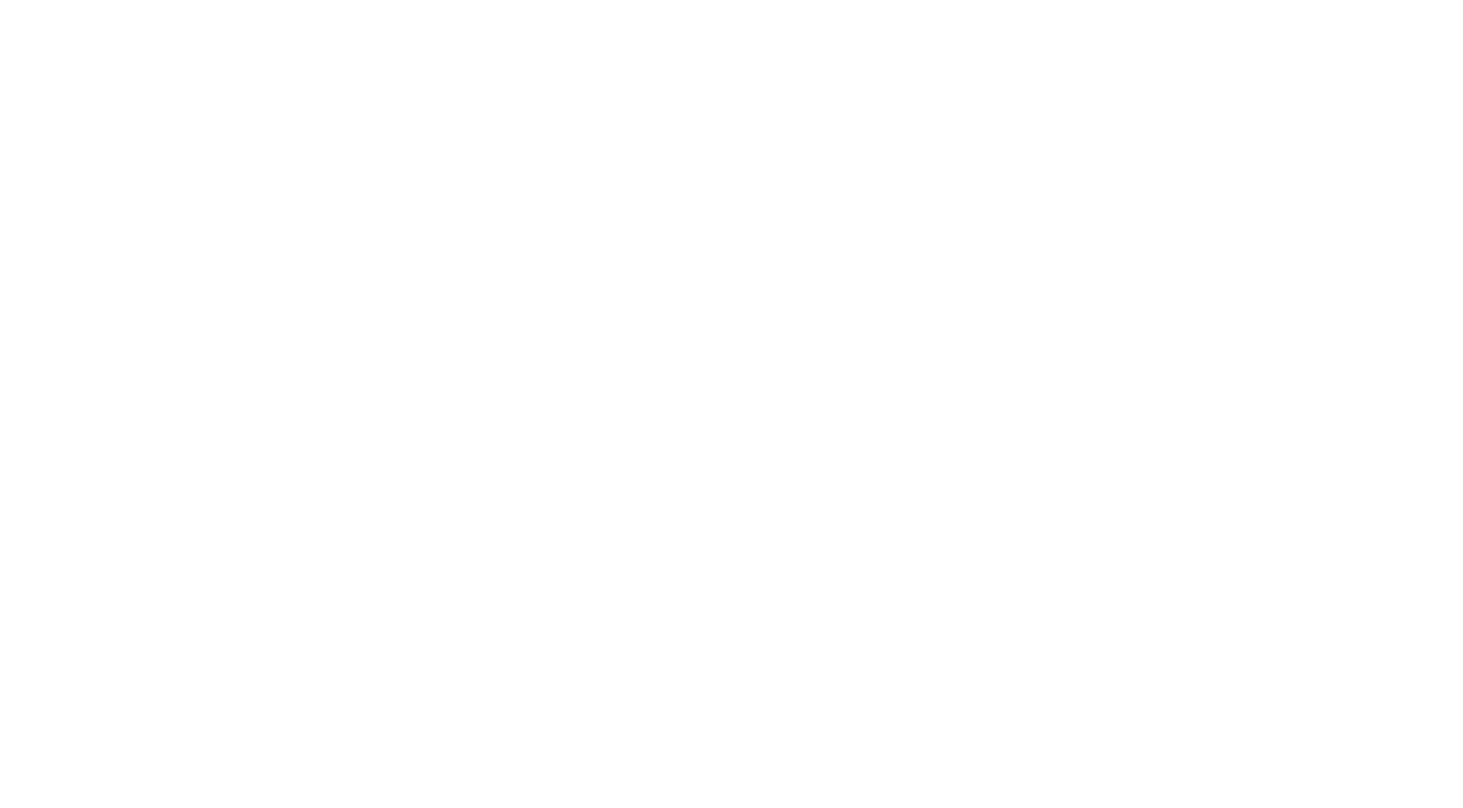
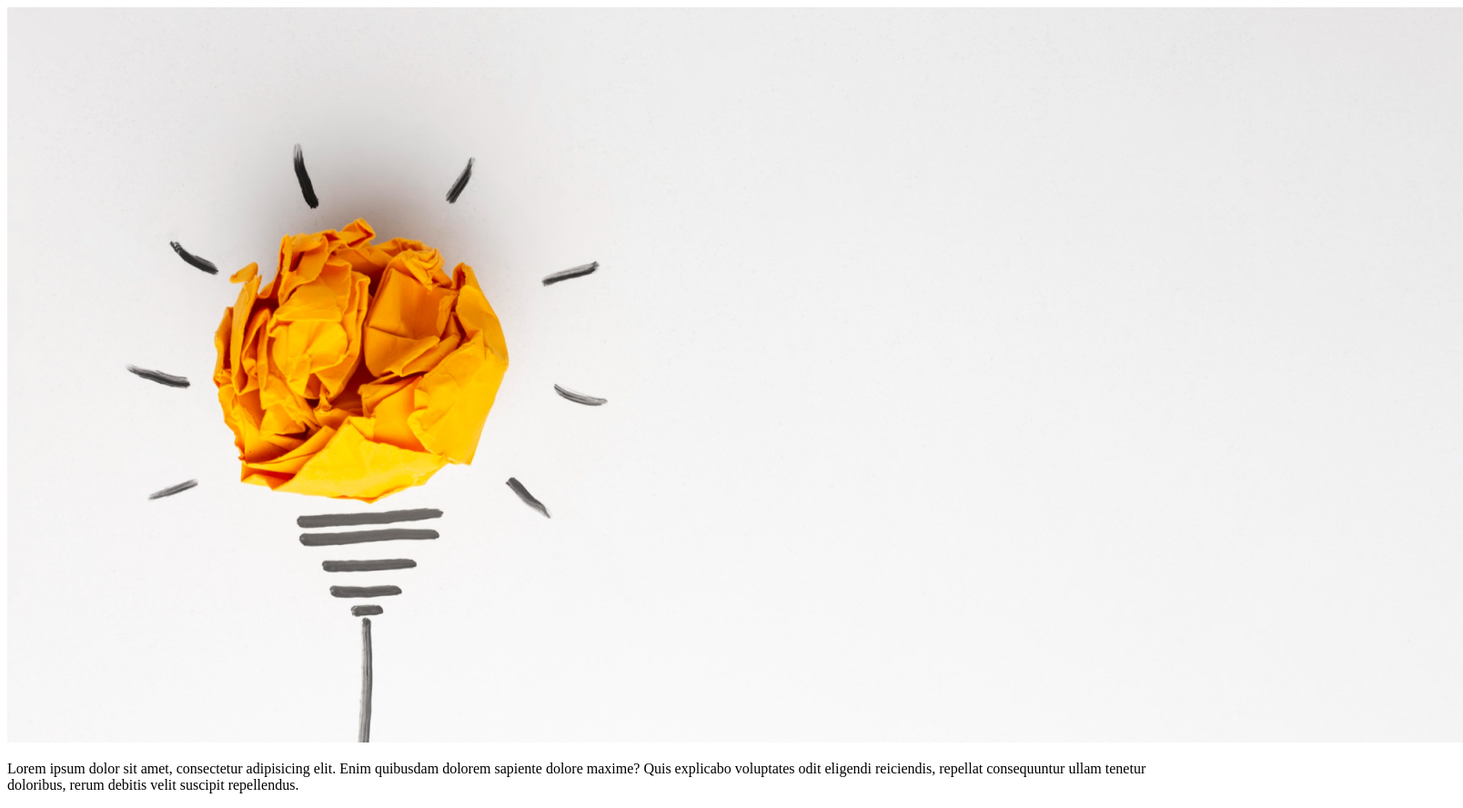
Before and after one commit to Minhajh2o/new-year-new-me, a plain HTML site: page index.html in a window 1280 px wide. Shown: the whole page at 91% size, 1608 px wide, since content can reach past the window. Before the commit the page ends 800 px from the top, so only its background shows below. Drawn offline with Linux system fonts and the light colour scheme.

Commit message:
banner added

```diff
--- a/index.html
+++ b/index.html
@@ -7,7 +7,12 @@
   </head>
   <body>
     <header>
-
+        <img src="images/banner/banner1.png" alt="Banner 1">
+        <div>
+            <section>
+                <p>Lorem ipsum dolor sit amet, consectetur adipisicing elit. Enim quibusdam dolorem sapiente dolore maxime? Quis explicabo voluptates odit eligendi reiciendis, repellat consequuntur ullam tenetur doloribus, rerum debitis velit suscipit repellendus.</p>
+            </section>
+        </div>
     </header>
     <main>
 
```
